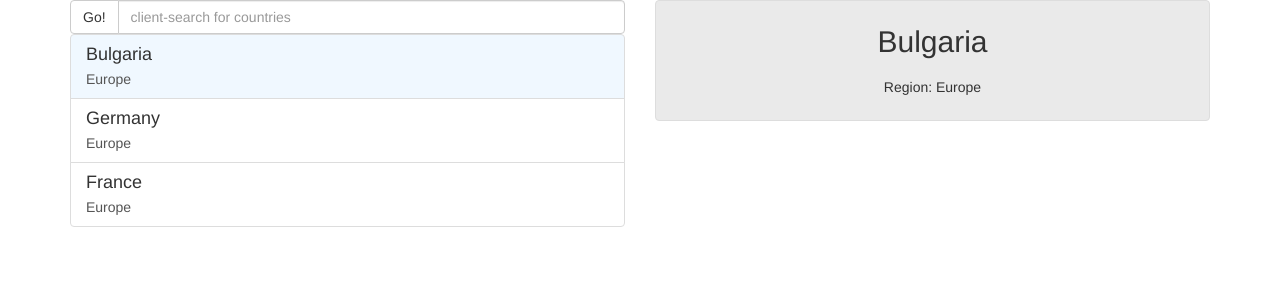
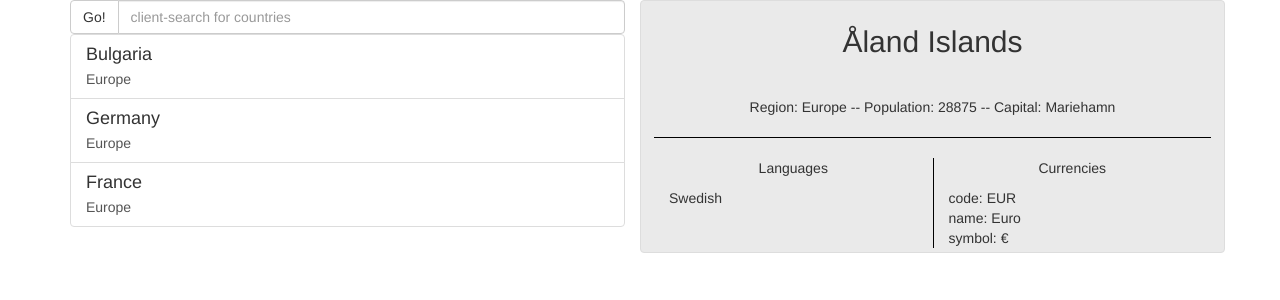
Before and after one commit to MwirabuaTimothy/country-picker, a React (Create React App) app: page / in a window 1280 px wide. Shown: the top 300 px of the page. Built offline with nearby package versions, Linux system fonts and the light colour scheme; no server answers.

Commit message:
displaying more detail from api

```diff
--- a/src/components/CountryCard.js
+++ b/src/components/CountryCard.js
@@ -1,16 +1,38 @@
 import React from 'react'
 import PropTypes from 'prop-types'
+import LoadImage from './LoadImage'
 
 class CountryCard extends React.Component {
   render () {
-    const { name, region } = this.props
+    const { name, region, image, languages, capital, currencies, population } = this.props
     return (
-      <div className='thumbnail card-background'>
+      <div className='thumbnail row card-background'>
         <h2 className='text-center'>{name}</h2>
+        <LoadImage image={image} />
         <div className='caption'>
           <p className='text-center'>
-            Region: {region}
+            Region: {region} -- Population: {population} -- Capital: {capital}
           </p>
+          <hr />
+          <div className='col-xs-6'>
+            <p className='text-center'>Languages</p>
+            {languages.map(language => (
+              <div key={language.name}>
+                {language.name}
+              </div>
+            ))}
+          </div>
+          <div className='col-xs-6 left-border'>
+            <p className='text-center'>Currencies</p>
+            {currencies.map((currency, i) => (
+              <div key={currency.name}>
+                code: {currency.code} <br />
+                name: {currency.name} <br />
+                symbol: {currency.symbol}
+                {i !== currencies.length - 1 && <hr />}
+              </div>
+            ))}
+          </div>
         </div>
       </div>
     )
--- /dev/null
+++ b/src/components/LoadImage.js
@@ -0,0 +1,38 @@
+import React from 'react'
+import PropTypes from 'prop-types'
+
+// this component makes sure the flags from other countries do not stay
+// visible while the new country flag is loading
+class LoadImage extends React.Component {
+  constructor (props) {
+    super(props)
+    this.state = {
+      imageLoading: true
+    }
+    this.onImageLoad = this.onImageLoad.bind(this)
+  }
+  componentWillReceiveProps (nextProps) {
+    if (nextProps.image !== this.props.image) {
+      this.setState({ imageLoading: true })
+    }
+  }
+  onImageLoad () {
+    this.setState({ imageLoading: false })
+  }
+  render () {
+    return (
+      <img
+        src={this.props.image}
+        alt="Country's Flag"
+        className={'responsive custom-image-size ' + (this.state.imageLoading && 'not-visible')}
+        onLoad={this.onImageLoad}
+      />
+    )
+  }
+}
+
+LoadImage.propTypes = {
+  image: PropTypes.string.isRequired
+}
+
+export default LoadImage
--- a/src/containers/CountryDetailContainer.js
+++ b/src/containers/CountryDetailContainer.js
@@ -15,7 +15,7 @@ class CountryDetailContainer extends React.Component {
     return (
       <div className='card'>
         {
-          !this.props.selectedCountryName
+          !this.props.selectedCountry
             ? <div>Select a country to get more information!</div>
             : <CountryDetailPage selectedCountry={this.props.selectedCountry} />
         }
@@ -29,7 +29,6 @@ const countryPropType = PropTypes.shape({
 })
 
 CountryDetailContainer.propTypes = {
-  selectedCountryName: PropTypes.string.isRequired,
   selectedCountry: PropTypes.oneOfType([
     countryPropType,
     PropTypes.object
@@ -37,8 +36,7 @@ CountryDetailContainer.propTypes = {
 }
 
 const mapStateToProps = state => ({
-  selectedCountryName: state.countriesReducer.selectedCountry,
-  selectedCountry: state.countriesReducer.countries[state.countriesReducer.selectedCountry]
+  selectedCountry: state.countriesReducer.countriesDetails[state.countriesReducer.selectedCountry]
 })
 
 export default connect(mapStateToProps, null)(CountryDetailContainer)
--- a/src/pages/CountryDetailPage.js
+++ b/src/pages/CountryDetailPage.js
@@ -8,6 +8,11 @@ const CountryDetailPage = ({ selectedCountry }) => (
   <CountryCard
     name={selectedCountry.name}
     region={selectedCountry.region}
+    image={selectedCountry.image}
+    languages={selectedCountry.languages}
+    capital={selectedCountry.capital}
+    currencies={selectedCountry.currencies}
+    population={selectedCountry.population}
   />
 )
 
--- a/src/reducers/countriesReducer.js
+++ b/src/reducers/countriesReducer.js
@@ -15,8 +15,18 @@ const initialState = {
       region: 'Europe'
     }
   },
-  countriesDetails: {},
-  selectedCountry: 'Bulgaria',
+  countriesDetails: {
+    'Åland Islands': {
+      name: 'Åland Islands',
+      region: 'Europe',
+      flag: 'https://restcountries.eu/data/ala.svg',
+      languages: [{ iso639_1: 'sv', iso639_2: 'swe', name: 'Swedish', nativeName: 'svenska' }],
+      capital: 'Mariehamn',
+      currencies: [{ code: 'EUR', name: 'Euro', symbol: '€' }],
+      population: 28875
+    }
+  },
+  selectedCountry: 'Åland Islands',
   searchFieldInput: ''
 }
 
```
